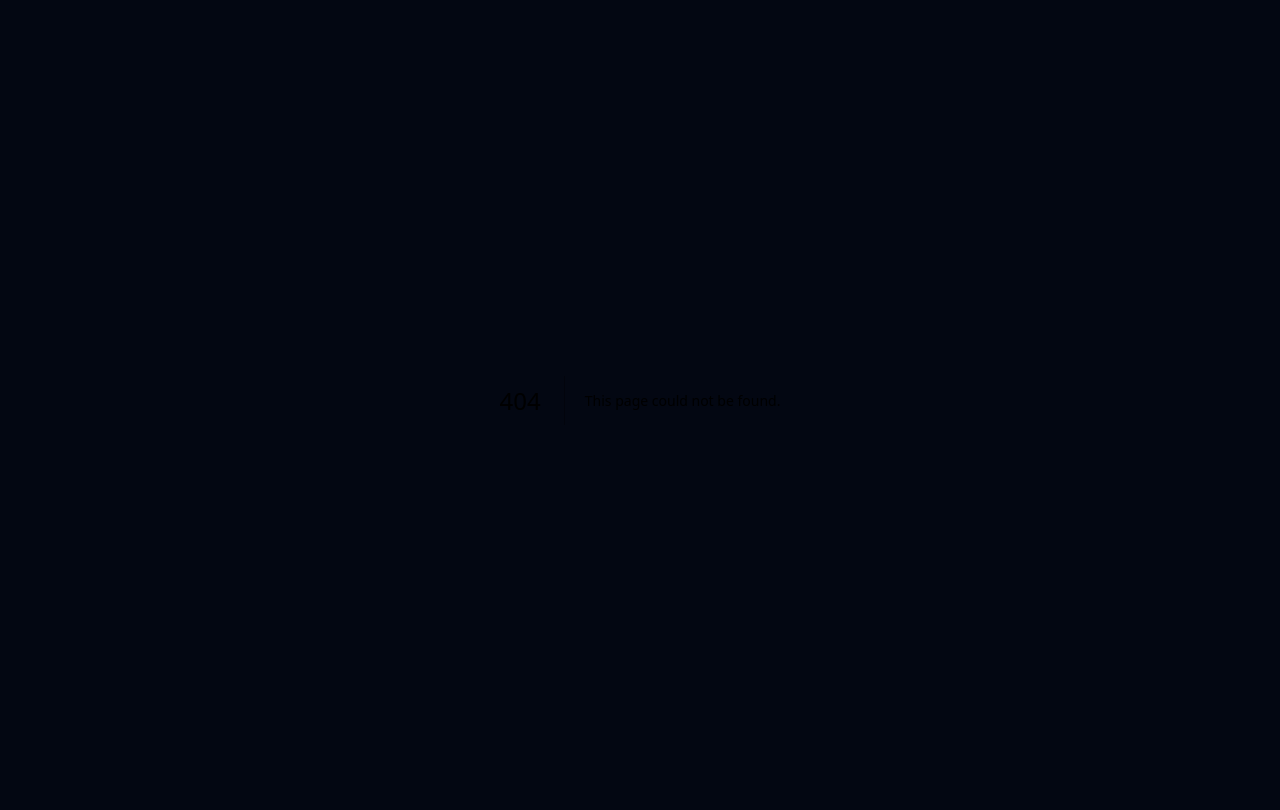
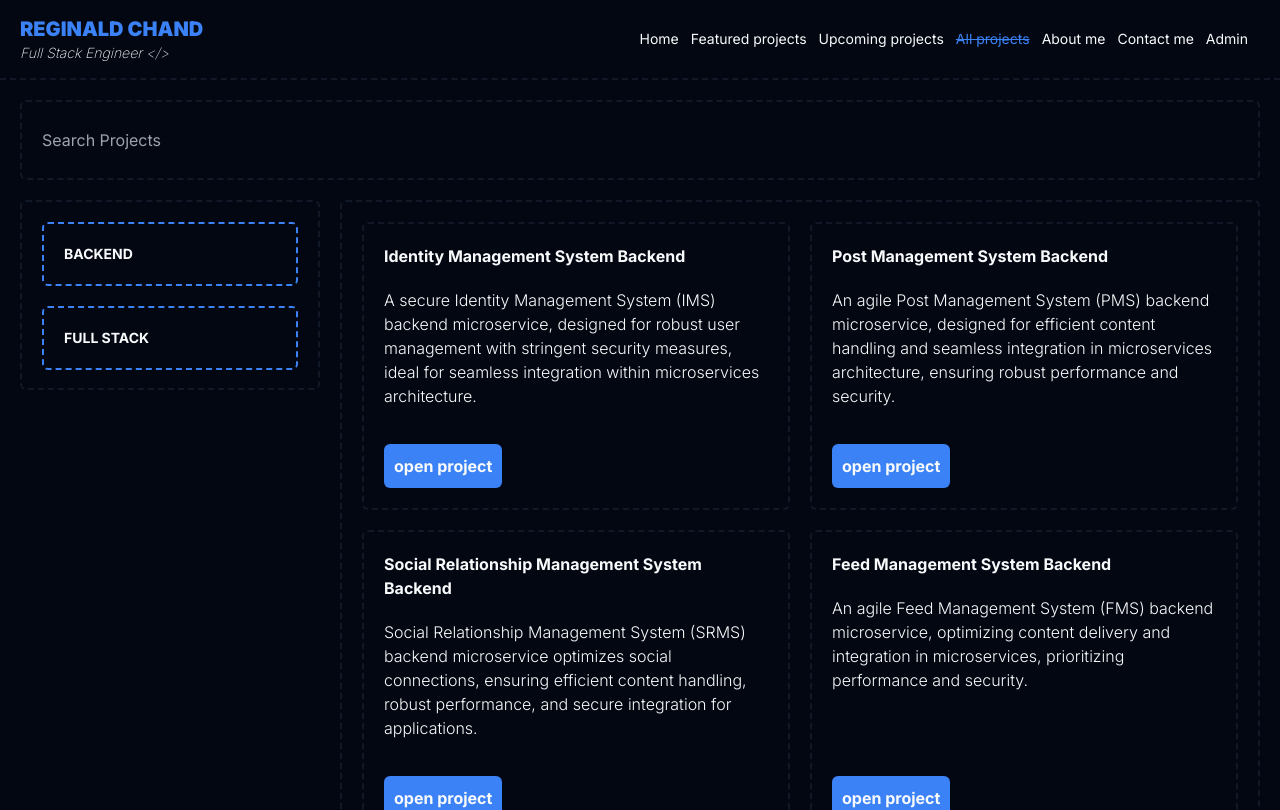
Before and after one commit to reginald-chand/personal-portfolio-2024, a Next.js app: page /projects/backend in a window 1280 px wide. Before the commit this address had no page. Shown: the top 810 px of the page. Built offline with nearby package versions, Linux system fonts and the light colour scheme.

Commit message:
Create page.tsx for backend & fullstack urls

```diff
--- /dev/null
+++ b/app/projects/backend/page.tsx
@@ -0,0 +1,13 @@
+import { GlobalLayout } from "@/app/components/layouts/_app";
+import { ProjectsSection } from "@/app/components/ui/page/projects/projects-section";
+import { ReactElement } from "react";
+
+export default function Home(): ReactElement {
+  return (
+    <GlobalLayout>
+      <main className="w-full min-h-screen">
+        <ProjectsSection />
+      </main>
+    </GlobalLayout>
+  );
+}
--- /dev/null
+++ b/app/projects/fullstack/page.tsx
@@ -0,0 +1,13 @@
+import { GlobalLayout } from "@/app/components/layouts/_app";
+import { ProjectsSection } from "@/app/components/ui/page/projects/projects-section";
+import { ReactElement } from "react";
+
+export default function Home(): ReactElement {
+  return (
+    <GlobalLayout>
+      <main className="w-full min-h-screen">
+        <ProjectsSection />
+      </main>
+    </GlobalLayout>
+  );
+}
```
